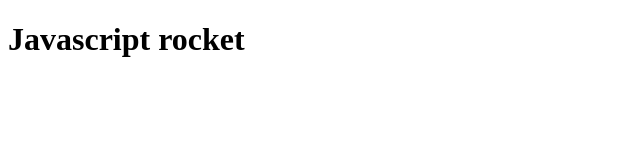
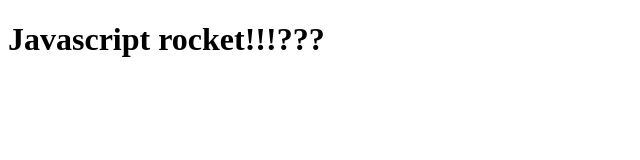
Before and after one commit to Zil456/javascript, a plain HTML site: page index.html in a window 1280 px wide. Shown: the whole page, without its empty margins (0-640 px from the left). Drawn offline with Linux system fonts and the light colour scheme.

Commit message:
added three exlamation marks. Added three question marks

```diff
--- a/index.html
+++ b/index.html
@@ -17,6 +17,6 @@
 
 </head>
 <body>
-    <h1>Javascript rocket</h1>
+    <h1>Javascript rocket!!!???</h1>
 </body>
 </html>
```
